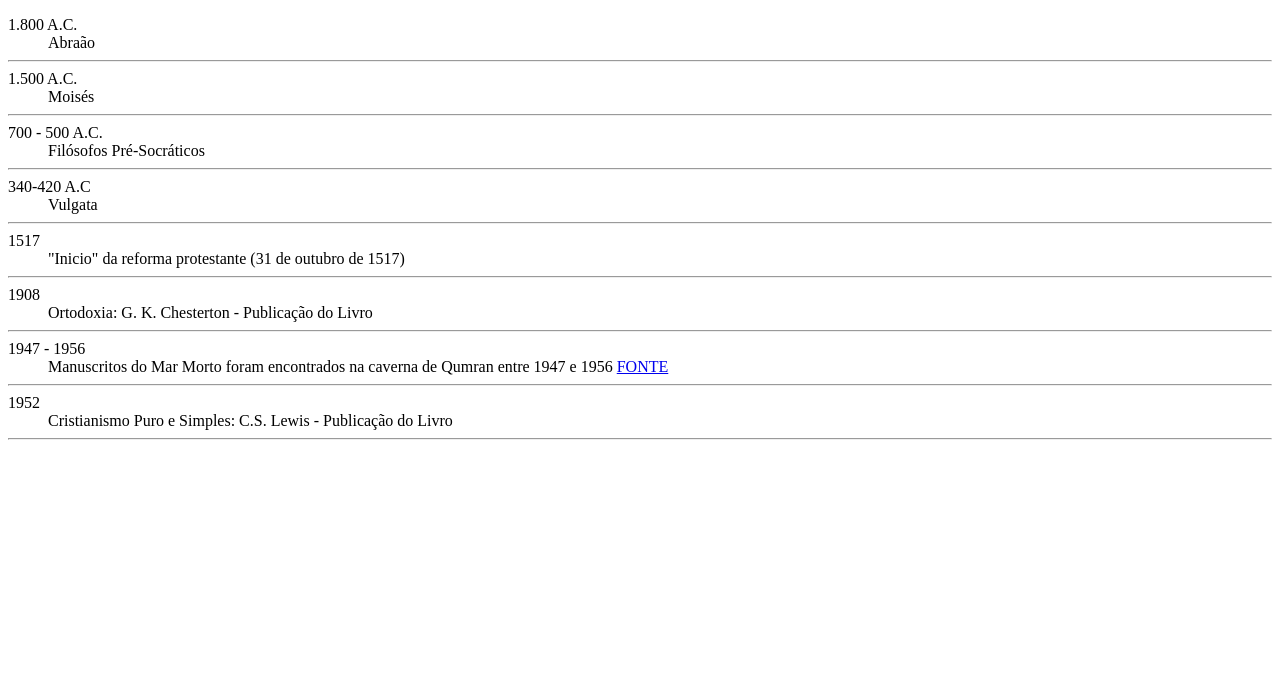
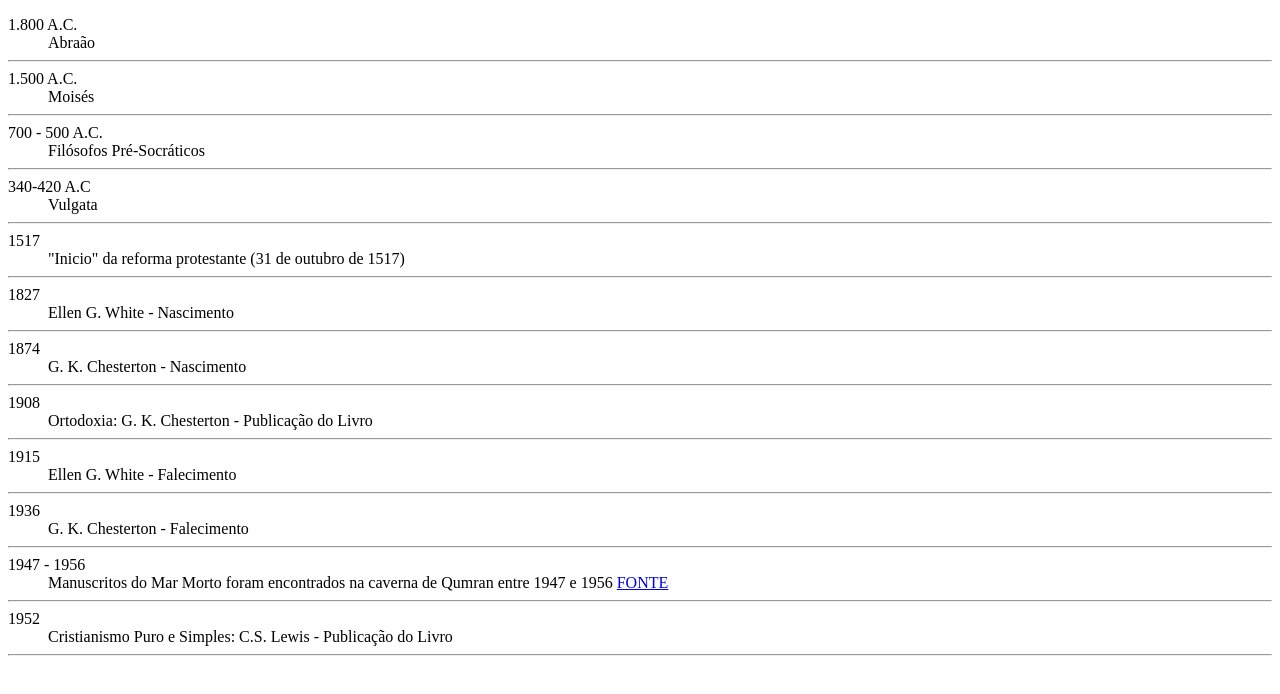
Before and after one commit to pedropassos22/timeline, a plain HTML site: page index.html in a window 1280 px wide. Drawn offline with Linux system fonts and the light colour scheme.

Commit message:
G. K. Chesterton/Ellen G. White(nascimento/falecimento)

```diff
--- a/index.html
+++ b/index.html
@@ -29,8 +29,20 @@
     <dt>1517</dt>
     <dd>"Inicio" da reforma protestante (31 de outubro de 1517)</dd>
             <hr>
+    <dt>1827</dt>
+    <dd>Ellen G. White - Nascimento</dd>
+            <hr>
+    <dt>1874</dt>
+    <dd>G. K. Chesterton - Nascimento</dd>
+            <hr>
     <dt>1908</dt>
     <dd>Ortodoxia: G. K. Chesterton - Publicação do Livro</dd>
+            <hr>
+    <dt>1915</dt>
+    <dd>Ellen G. White - Falecimento</dd>
+            <hr>
+    <dt>1936</dt>
+    <dd>G. K. Chesterton - Falecimento</dd>
             <hr>
     <dt>1947 - 1956</dt>
     <dd>Manuscritos do Mar Morto foram encontrados na caverna de Qumran entre 1947 e 1956
```
